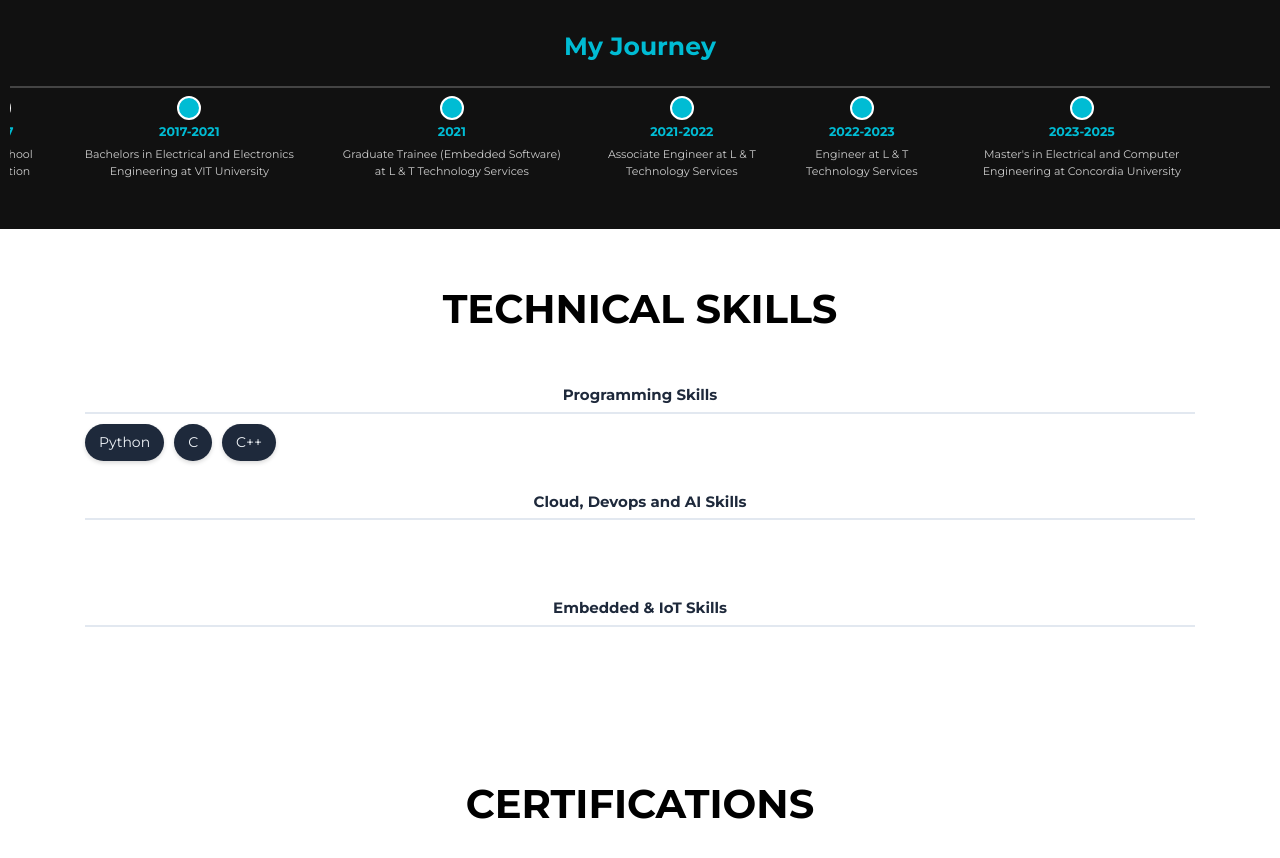
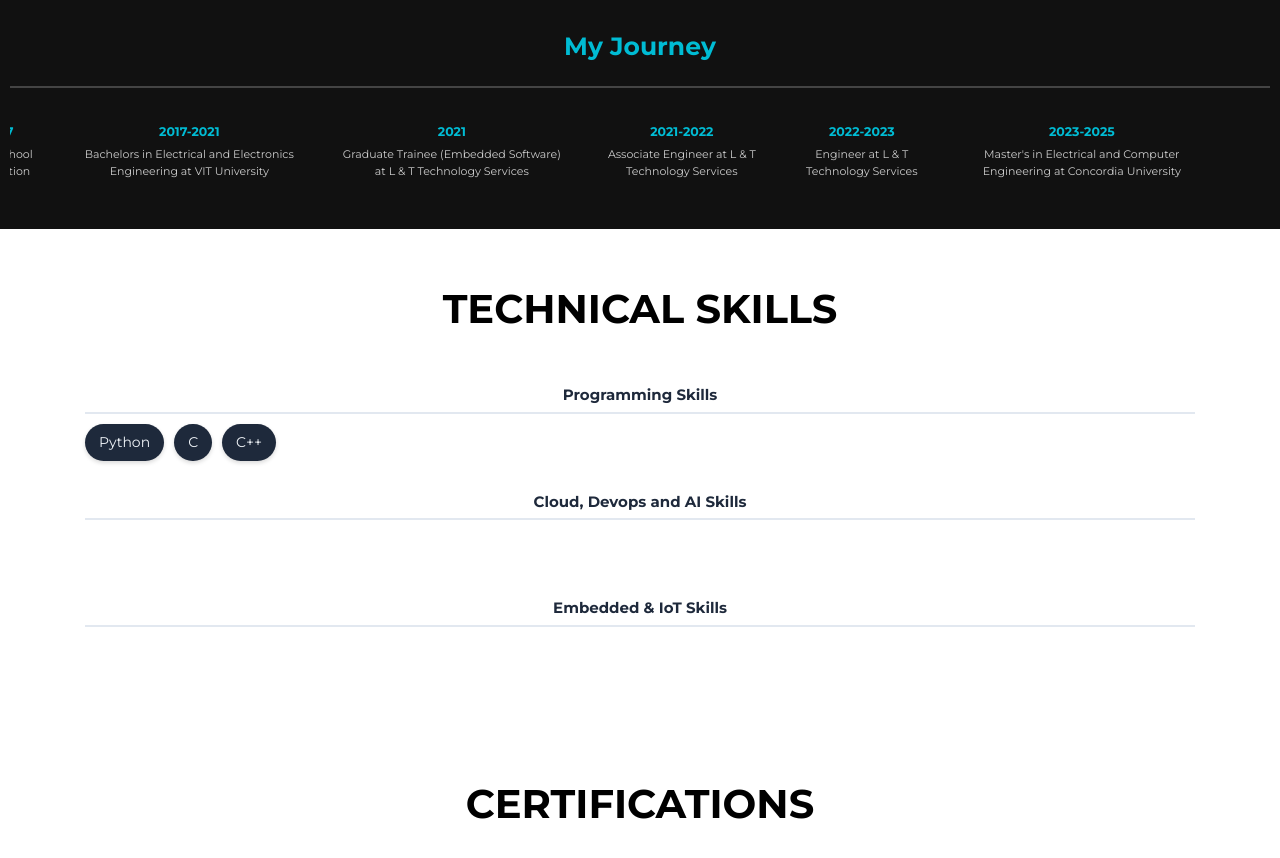
Before and after one commit to thomasathul/Portfolio, a plain HTML site: page index.html in a window 1280 px wide. Shown: the part 1443-2301 px from the top of the page. Drawn offline with Linux system fonts and the light colour scheme.

Commit message:
Update main.css
Signed-off-by: Athul Thomas <thomasathul03@gmail.com>

```diff
--- a/css/main.css
+++ b/css/main.css
@@ -65,24 +65,7 @@
   transition: opacity 0.6s ease-out, transform 0.6s ease-out;
 }
 
-.timeline-point.visible {
-  opacity: 1;
-  transform: translateX(0);
-}
 
-.timeline-point::before {
-  content: '';
-  position: absolute;
-  top: -12px;
-  left: 50%;
-  transform: translateX(-50%);
-  background-color: #00bcd4;
-  border: 2px solid #fff;
-  width: 20px;
-  height: 20px;
-  border-radius: 50%;
-  z-index: 2;
-}
 
 .timeline-point .year {
   display: block;
```
